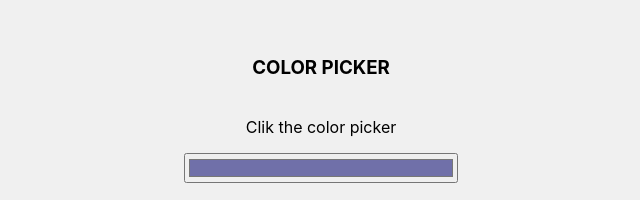
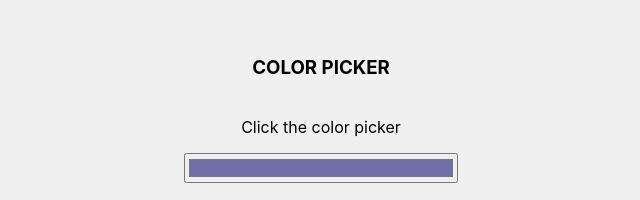
Before and after one commit to Dascent/random-card, a plain HTML site: page color-picker/index.html in a window 1280 px wide. Shown: the part 211-411 px from the top of the page, 319-959 px from the left. Drawn offline with Linux system fonts and the light colour scheme.

Commit message:
Update index.html
Click the color picker

```diff
--- a/color-picker/index.html
+++ b/color-picker/index.html
@@ -39,7 +39,7 @@ input[type=color]{width:90%;height:30px}
 
   <div class="color-picker">
   <div class="ttle"><h3>Color Picker</h3></div>
-  <p>Clik the color picker</p>
+  <p>Click the color picker</p>
     <input type="color" id="colorInput" value="#7070A9">
     <div id="colorDisplay"></div>
     <div id="hexDisplay"></div>
```
